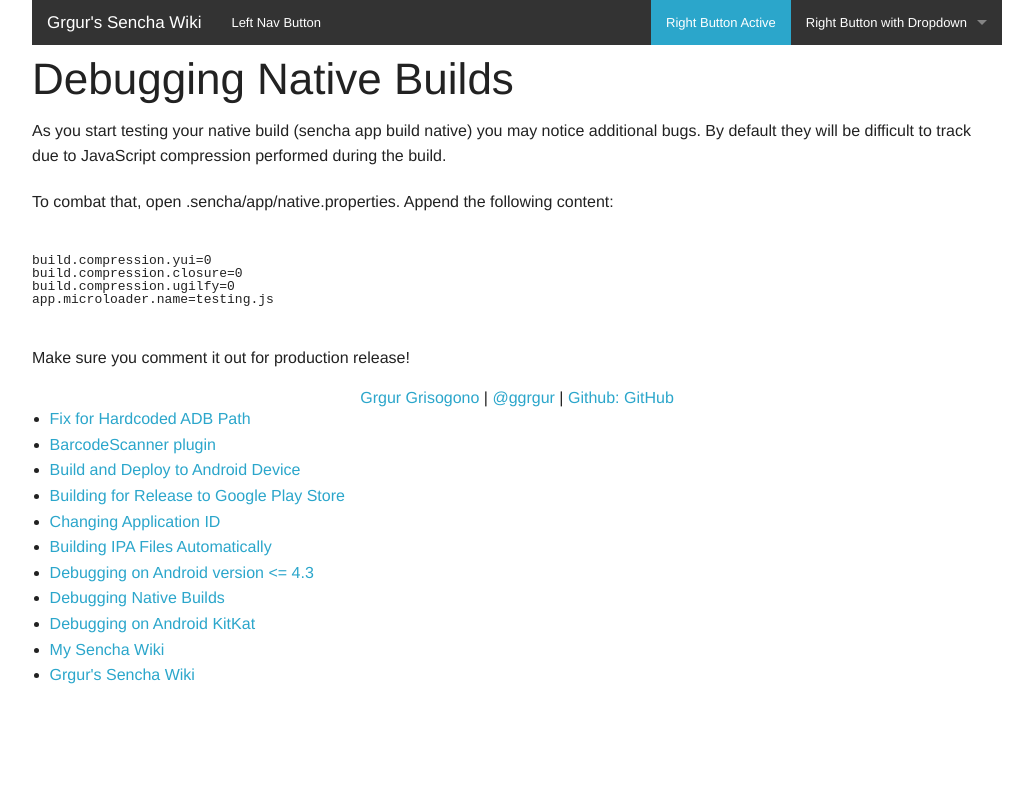
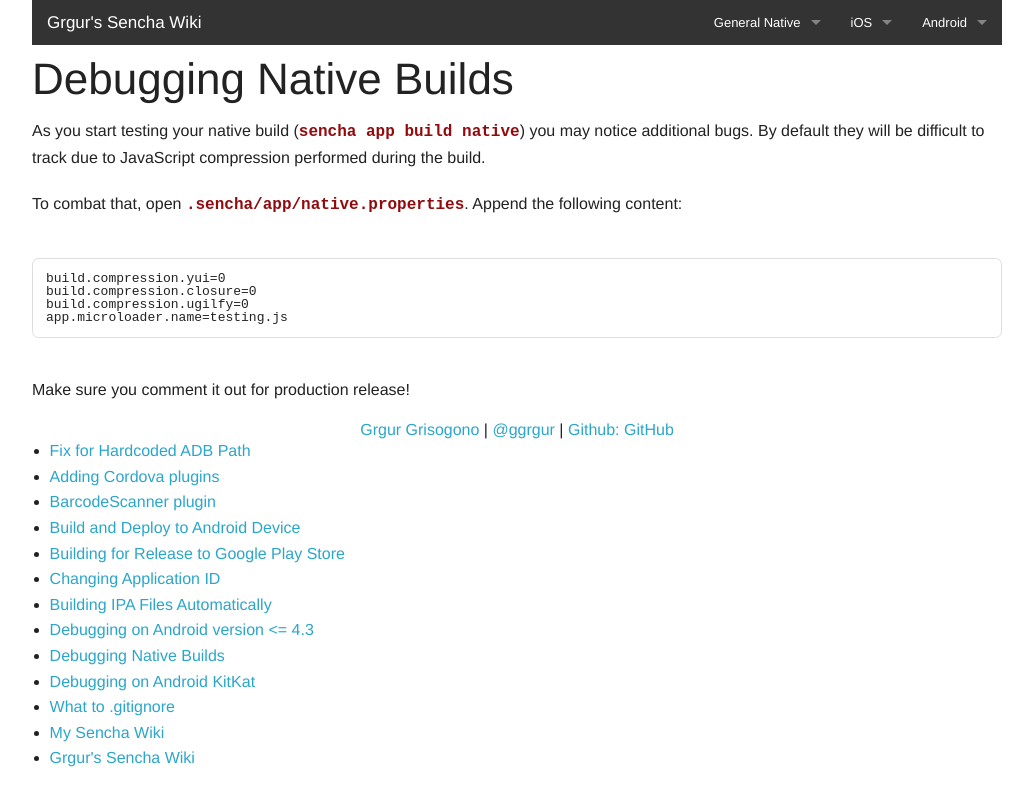
Before and after one commit to grgur/SenchaWiki, a Jekyll site: the page built from native/debugging_js.md, in a window 1280 px wide. Shown: the top 806 px of the page, without its empty margins (123-1156 px from the left). Built offline with Jekyll 4.4.1, drawn with Linux system fonts in a browser that asks for light colours.

Commit message:
More styling - code pre, ignores

```diff
--- /dev/null
+++ b/CNAME
@@ -0,0 +1 @@
+wiki.grgur.com
--- a/_includes/nav.html
+++ b/_includes/nav.html
@@ -9,18 +9,35 @@
   <section class="top-bar-section">
     <!-- Right Nav Section -->
     <ul class="right">
-      <li class="active"><a href="#">Right Button Active</a></li>
       <li class="has-dropdown">
-        <a href="#">Right Button with Dropdown</a>
+        <a href="#">General Native</a>
         <ul class="dropdown">
-          <li><a href="#">First link in dropdown</a></li>
+          <li><a href="/native/adding_cordova_plugins.html">Adding Cordova Plugins</a></li>
+          <li><a href="/native/barcodescanner.html">Barcode Scanner</a></li>
+          <li><a href="/native/changing_application_id.html">Changing App ID</a></li>
+          <li><a href="/native/debugging_js.html">Debugging Native Builds</a></li>
+          <li><a href="/native/ignores.html">Setting .gitignore</a></li>
+        </ul>
+      </li>
+
+      <li class="has-dropdown">
+        <a href="#">iOS</a>
+        <ul class="dropdown">
+          <li><a href="/native/ios/creating_ipa.html">Automatic IPA Generation</a></li>
+        </ul>
+      </li>
+
+      <li class="has-dropdown">
+        <a href="#">Android</a>
+        <ul class="dropdown">
+          <li><a href="/native/android/building_release.html">Building for Release</a></li>
+          <li><a href="/native/android/build_and_deploy.html">Build and Deploy</a></li>
+          <li><a href="/native/android/debugging_kitkat.html">Debugging KitKat+ (4.4+)</a></li>
+          <li><a href="/native/android/debugging.html">Debugging older (<=4.3)</a></li>
+          <li><a href="/native/android/adb_path.html">Adb Path Errors</a></li>
         </ul>
       </li>
     </ul>
 
-    <!-- Left Nav Section -->
-    <ul class="left">
-      <li><a href="#">Left Nav Button</a></li>
-    </ul>
   </section>
 </nav>
--- a/assets/css/pygments.css
+++ b/assets/css/pygments.css
@@ -43,8 +43,7 @@
 .mh { color: #009999 } /* Literal.Number.Hex */
 .mi { color: #009999 } /* Literal.Number.Integer */
 .mo { color: #009999 } /* Literal.Number.Oct */
-.sb { color: #d01040 } /* Literal.String.Backtick */
-.sc { color: #d01040 } /* Literal.String.Char */
+.sb { color: #d01040 } /* Literal.String.Backtick *.sc { color: #d01040 } /* Literal.String.Char */
 .sd { color: #d01040 } /* Literal.String.Doc */
 .s2 { color: #d01040 } /* Literal.String.Double */
 .se { color: #d01040 } /* Literal.String.Escape */
@@ -59,5 +58,6 @@
 .vg { color: #008080 } /* Name.Variable.Global */
 .vi { color: #008080 } /* Name.Variable.Instance */
 .il { color: #009999 } /* Literal.Number.Integer.Long */
-code {font-family: inherit; font-weight: normal; color: inherit;}
-pre {margin: 3em 0;}
+code {font-family: monospace;}
+pre code {font-family: inherit; font-weight: normal; color: inherit;}
+pre {margin: 3em 0;border: 1px solid rgb(221, 221, 221);padding: 1em;border-radius: 0.5em;}
```
Also changed, not shown: native/adding_cordova_plugins.md (+7 -1 lines), native/ignores.md (renamed from native/gitignore.md, +8 -5 lines).
